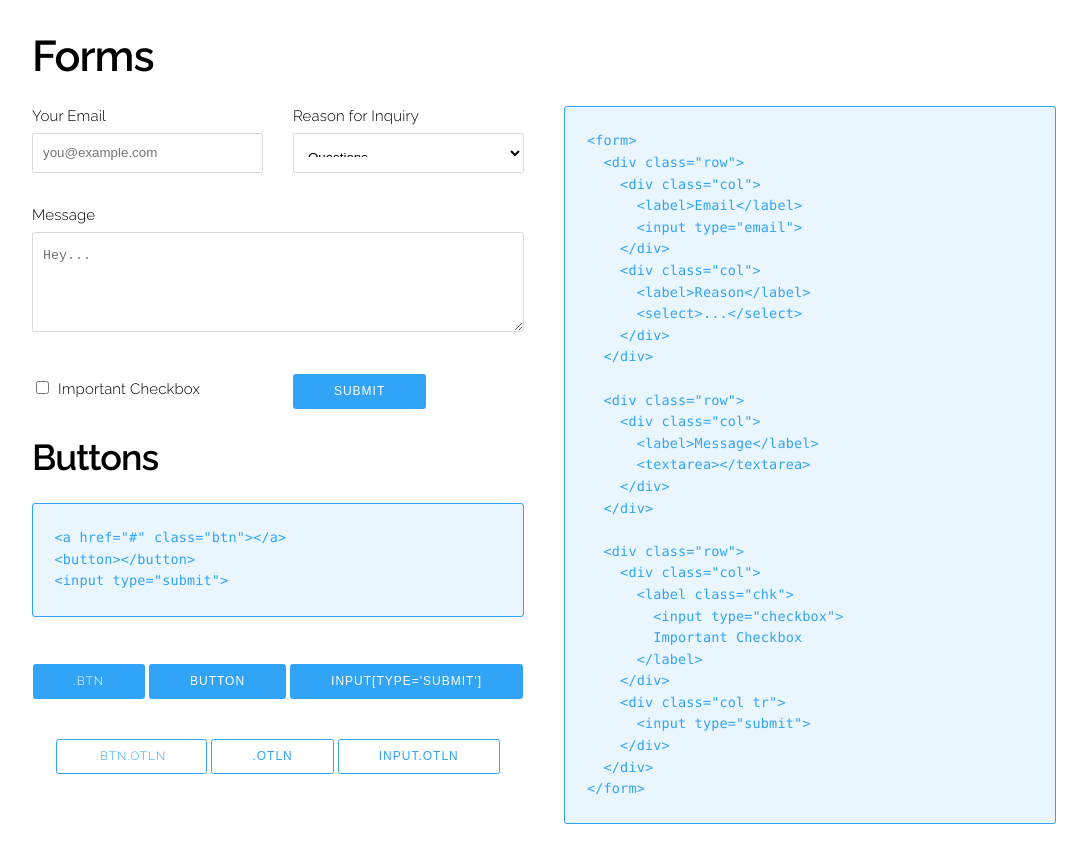
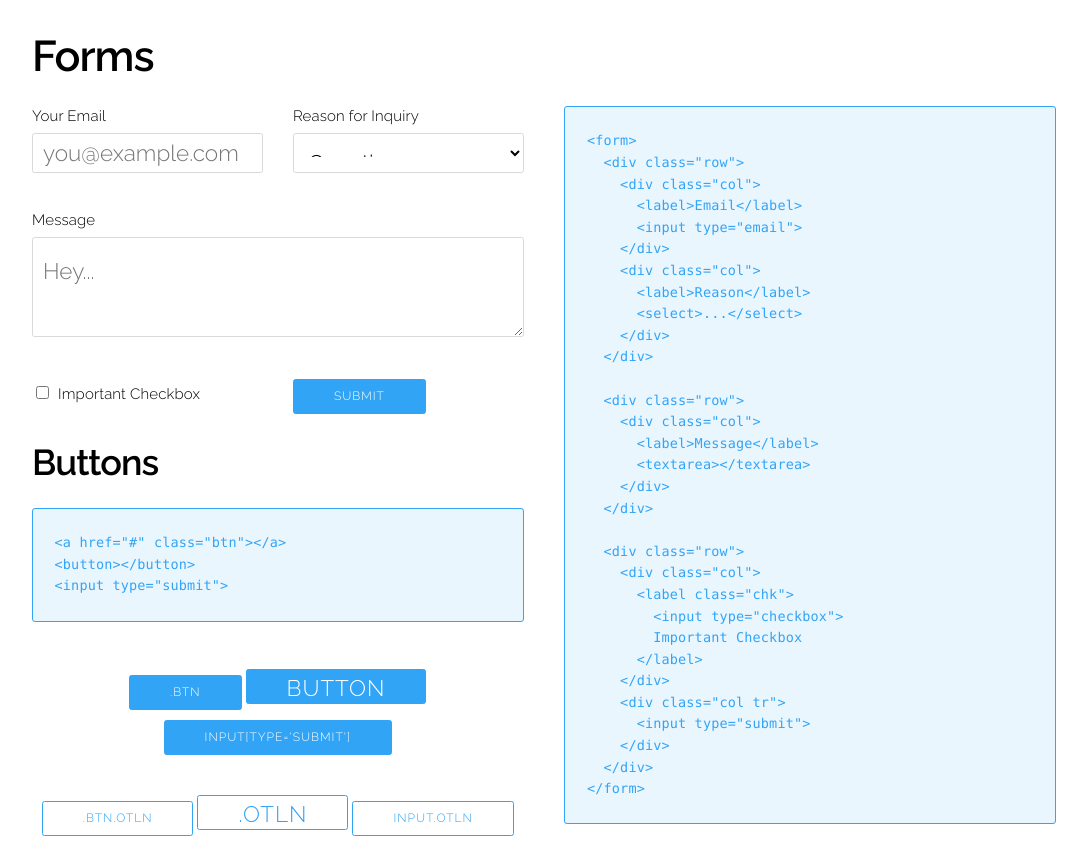
Before and after one commit to 12px/morr, a website: page index.html in a window 1280 px wide. Shown: the part 3760-4614 px from the top of the page, without its empty margins (96-1183 px from the left). Drawn offline with nearby package versions, Linux system fonts and the light colour scheme; files that its build step writes are made by us from their sources.

Commit message:
Minor tweak.

```diff
--- a/package.json
+++ b/package.json
@@ -1,6 +1,6 @@
 {
   "name": "morr",
-  "version": "0.2.2",
+  "version": "0.2.3",
   "author": "12px, dalton@12px.io",
   "description": "A CSS/JS Starting Point",
   "homepage": "http://morr.12px.io",
--- a/src/forms.less
+++ b/src/forms.less
@@ -1,3 +1,10 @@
+input,
+select,
+button,
+textarea {
+  font: 300 1.5em/1.6 @font-body;
+}
+
 select,
 textarea,
 input[type="tel"],
--- a/src/structure.less
+++ b/src/structure.less
@@ -20,6 +20,7 @@ article { margin: 5rem 0; }
 .container {
   width: 100%;
   margin: 0 auto;
+  padding: 0 10vw;
 }
 
 /* accent panel */
```
